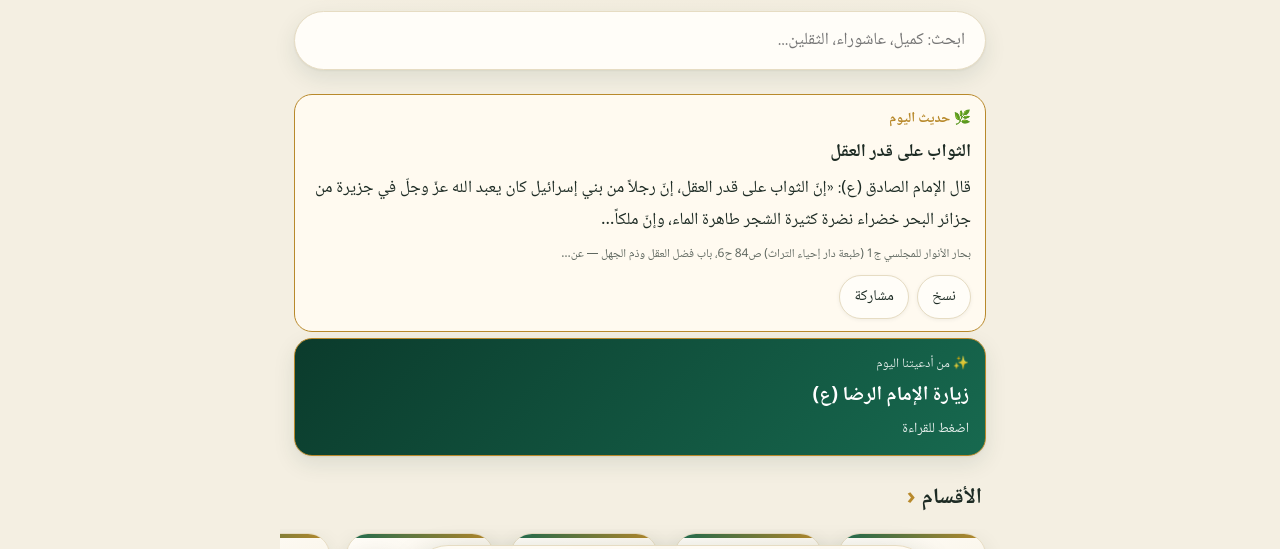
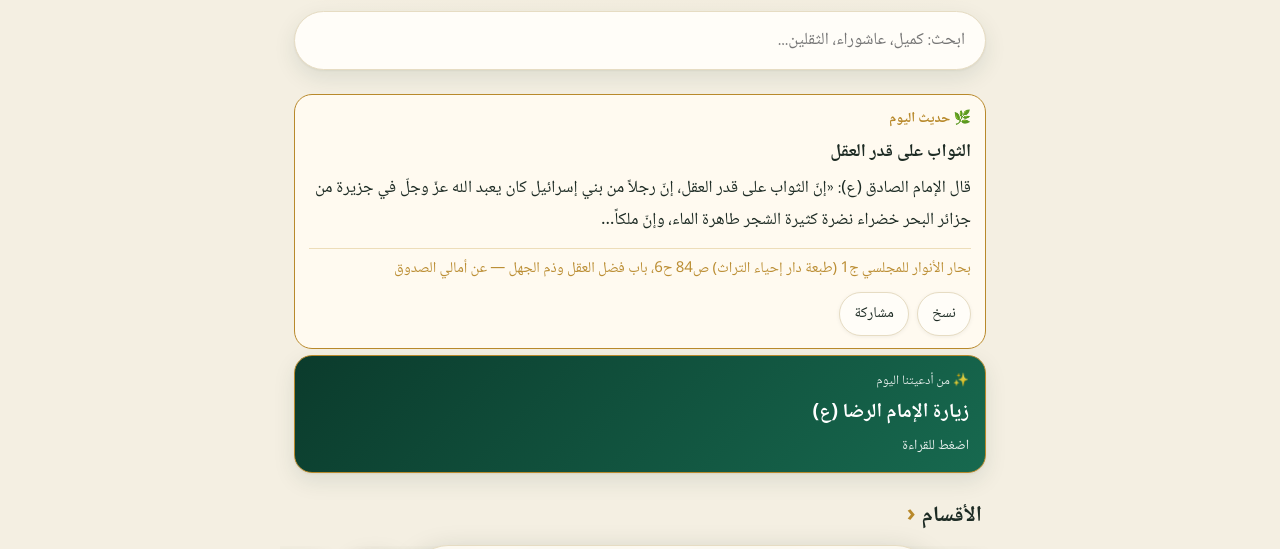
Before and after one commit to ghsanhsyn893-arch/duas-app, a website: page index.html in a window 1280 px wide. Shown: the part 171-720 px from the top of the page. Drawn offline with Linux system fonts and the light colour scheme.

Commit message:
Add files via upload

```diff
--- a/app.js
+++ b/app.js
@@ -959,7 +959,7 @@
         hbody.appendChild(el("div", "hd-t", hi.title));
         var htx = hi.text.length > 170 ? hi.text.slice(0, 170).replace(/\s+\S*$/, "") + "…" : hi.text;
         hbody.appendChild(el("div", "hd-x", htx));
-        if (hi.source) hbody.appendChild(el("div", "hd-s", hi.source.length > 90 ? hi.source.slice(0, 90).replace(/\s+\S*$/, "") + "…" : hi.source));
+        if (hi.source) hbody.appendChild(el("div", "hd-s", hi.source));
         hbody.onclick = function () { go({ type: "item", key: hk }); };
         var hfull = hi.title + "\n\n" + hi.text + (hi.source ? "\n\nالمصدر: " + hi.source : "");
         var hrow = el("div", "hd-r");
--- a/style.css
+++ b/style.css
@@ -416,6 +416,6 @@ body.has-tabs:has(.gplayer:not([hidden])) #toast{bottom:calc(env(safe-area-inset
 .hday .hd-b{display:block;width:100%;text-align:right;background:none;border:0;color:inherit;padding:0;font:inherit;cursor:pointer}
 .hday .hd-t{font-size:18px;font-weight:700;margin-bottom:6px}
 .hday .hd-x{font-size:17px;line-height:1.9}
-.hday .hd-s{font-size:12px;opacity:.7;margin-top:6px}
+.hday .hd-s{font-size:15px;line-height:1.7;opacity:.95;margin-top:10px;padding-top:8px;border-top:1px solid rgba(201,162,74,.35);color:var(--gold,#c9a24a)}
 .hday .hd-r{display:flex;gap:8px;margin-top:10px}
 :root:not([data-theme="dark"]) .hday{background:#fffaf0}
```
